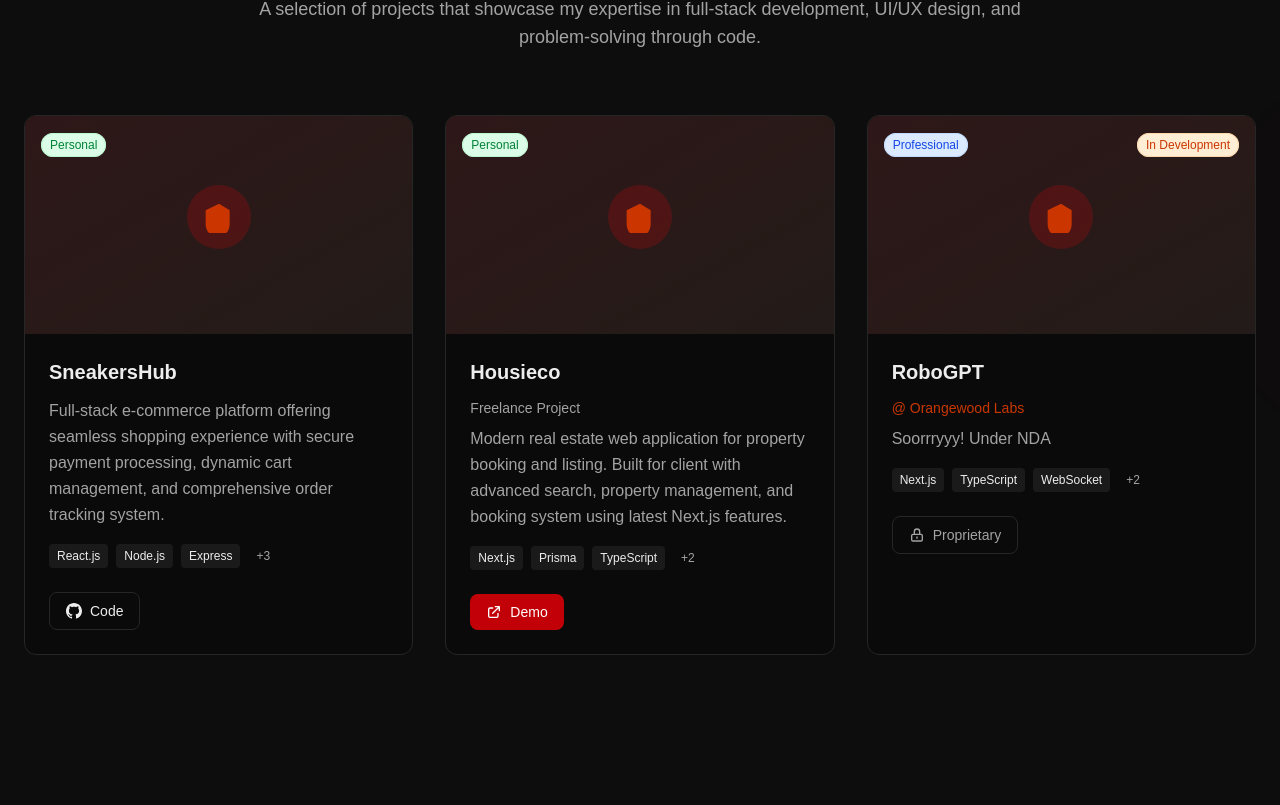
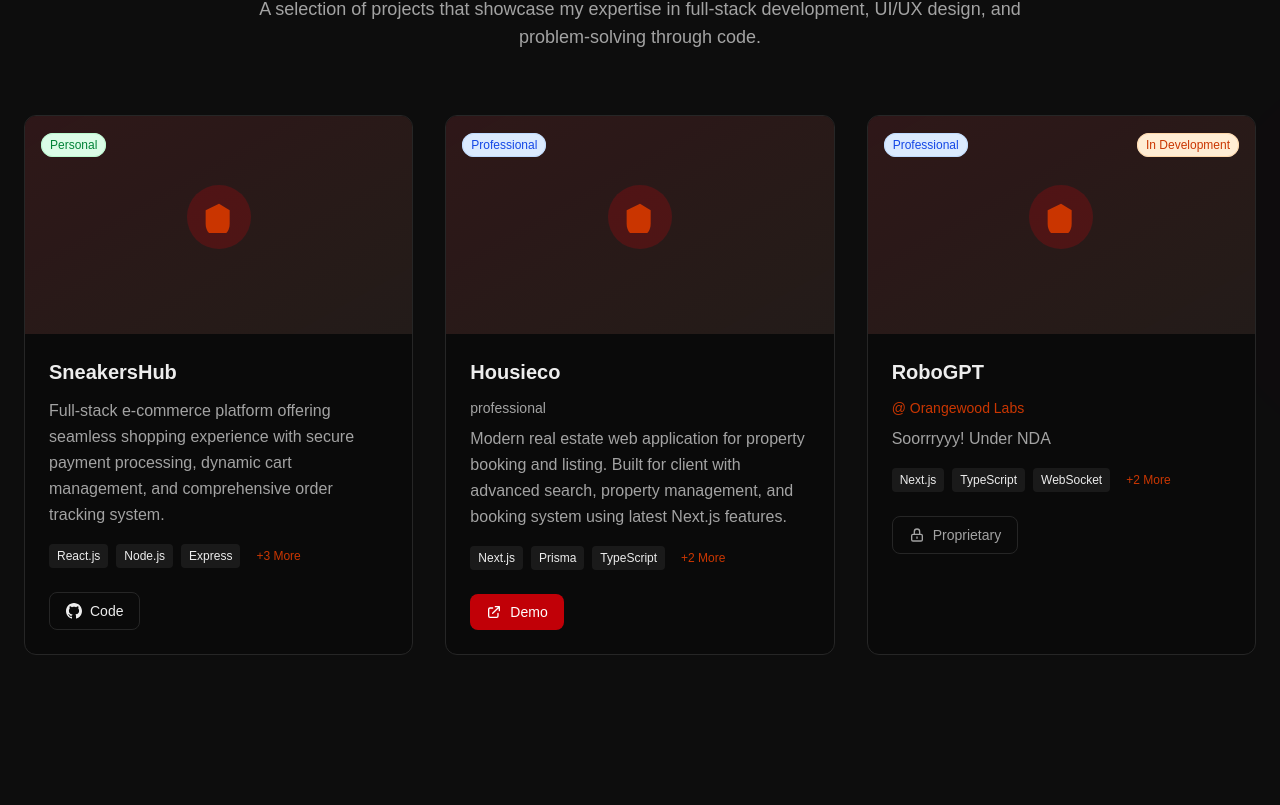
Before and after one commit to RKartik9/rohit-portfolio-new, a Next.js app: page / in a window 1280 px wide. Shown: the part 2635-3440 px from the top of the page. Built offline with nearby package versions, Linux system fonts and the light colour scheme; a web font is replaced by a local one.

Commit message:
feat: some changes

```diff
--- a/src/app/components/Contact.tsx
+++ b/src/app/components/Contact.tsx
@@ -342,7 +342,7 @@
             </div>
 
             <div className="pt-8 border-t border-border">
-              <p className="text-muted-foreground mb-4">Follow me on social media</p>
+              <p className="text-muted-foreground mb-4">Follow my socials</p>
               <div className="flex gap-4">
                 {socialLinks.map((social, index) => (
                   <motion.a
--- a/src/app/components/Projects.tsx
+++ b/src/app/components/Projects.tsx
@@ -8,6 +8,15 @@
   const ref = useRef(null);
   const isInView = useInView(ref, { once: true, margin: "-100px" });
   const [activeFilter, setActiveFilter] = useState("All");
+  const [expandedProjects, setExpandedProjects] = useState<number[]>([]);
+
+  const toggleProjectTech = (projectId: number) => {
+    setExpandedProjects(prev =>
+      prev.includes(projectId)
+        ? prev.filter(id => id !== projectId)
+        : [...prev, projectId]
+    );
+  };
 
   const projects = [
     {
@@ -30,8 +39,8 @@
       technologies: ["Next.js", "Prisma", "TypeScript", "PostgreSQL", "Tailwind CSS"],
       category: "Full Stack",
       featured: true,
-      type: "personal", // personal or professional
-      client: "Freelance Project",
+      type: "professional", // personal or professional
+      client: "professional",
       demoUrl: "https://housieco.com/"
     },
     {
@@ -92,7 +101,11 @@
           className="mb-20"
         >
           <div className="grid lg:grid-cols-3 gap-8">
-            {featuredProjects.map((project, index) => (
+            {featuredProjects.map((project, index) => {
+              const isExpanded = expandedProjects.includes(project.id);
+              const displayTech = isExpanded ? project.technologies : project.technologies.slice(0, 3);
+
+              return (
                 <motion.div
                   key={project.id}
                   initial={{ opacity: 0, y: 30 }}
@@ -157,8 +170,9 @@
                       {project.description}
                     </p>
 
+                    {/* Technologies with expand/collapse */}
                     <div className="flex flex-wrap gap-2 mb-6">
-                    {project.technologies.slice(0, 3).map((tech) => (
+                      {displayTech.map((tech) => (
                         <span
                           key={tech}
                           className="px-2 py-1 bg-secondary text-secondary-foreground text-xs rounded"
@@ -167,9 +181,12 @@
                         </span>
                       ))}
                       {project.technologies.length > 3 && (
-                      <span className="px-2 py-1 text-muted-foreground text-xs">
-                        +{project.technologies.length - 3}
-                      </span>
+                        <button
+                          onClick={() => toggleProjectTech(project.id)}
+                          className="px-2 py-1 text-orange-700 hover:text-orange-800 text-xs font-medium  rounded transition-colors"
+                        >
+                          {isExpanded ? 'Show Less' : `+${project.technologies.length - 3} More`}
+                        </button>
                       )}
                     </div>
 
@@ -220,7 +237,8 @@
                     </div>
                   </div>
                 </motion.div>
-            ))}
+              );
+            })}
           </div>
         </motion.div>
       </div>
```
Lines whose indentation alone changed are shown as unchanged.
